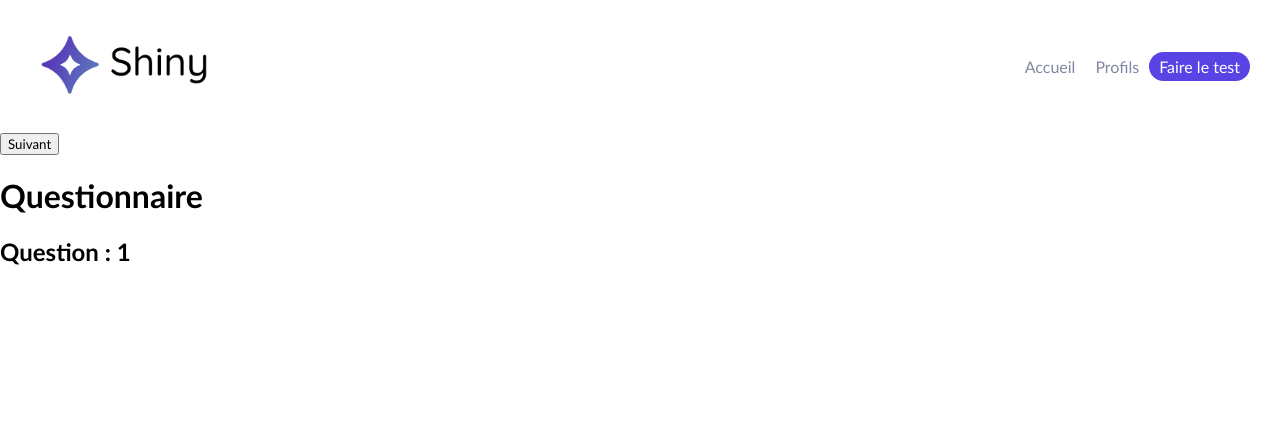
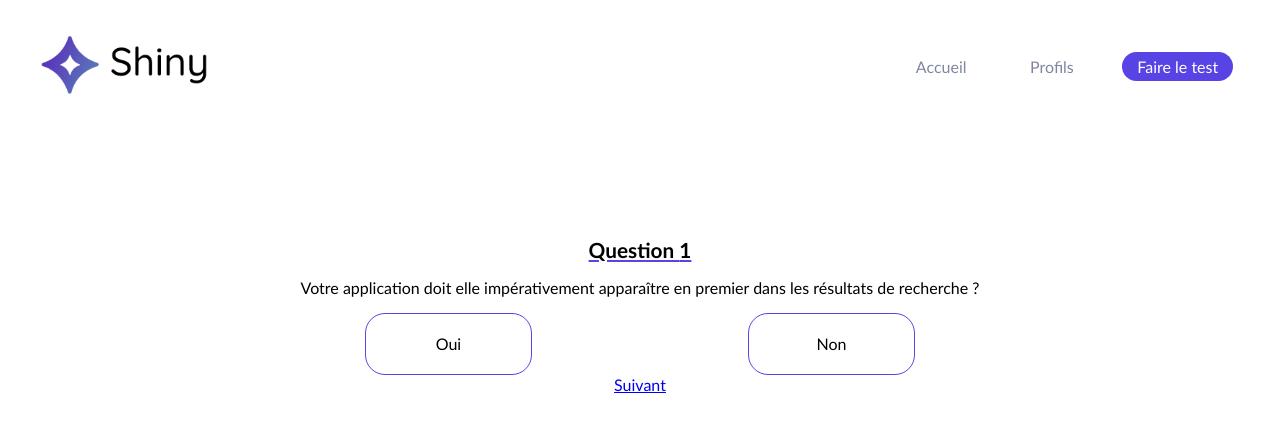
Before and after one commit to Vincmza/React_Practise_Project_2, a React (Create React App) app: page /survey/1 in a window 1280 px wide. Shown: the top 432 px of the page. Built offline with nearby package versions, Linux system fonts and the light colour scheme.

Commit message:
Pages : Home : set up design with styled-components. Pages : Freelances : currently working on design as well

```diff
--- a/src/components/Header/index.jsx
+++ b/src/components/Header/index.jsx
@@ -1,12 +1,12 @@
 import React from 'react';
 /*components*/
 import {Link} from "react-router-dom"
+import { StyledLink } from '../../utils/style/Atoms';
 
 /*style*/
 import styled from 'styled-components';
 
 /*files*/
-import colors from '../../utils/style/colors';
 import HeaderLogo from "../../assests/dark-logo.png"
 
 const Nav = styled.nav`
@@ -19,19 +19,11 @@
     height: 70px
 `
 const Menu = styled.div`
-    width:50%;
+    width:30%;
     display: flex;
-    justify-content: flex-end;
+    justify-content: space-around;
 `
-const StyledLink = styled(Link)`
-    display: flex;
-    align-items: center;
-    padding: 5px 10px;
-    color: #8186a0;
-    text-decoration: none;
-    font-size: 1em;
-    ${props => props.$isFullLink && `color: white; border-radius: 30px; background-color: ${colors.primary};`}
-`
+
 const Header = () => {
     return (
         <Nav>
--- a/src/pages/Home/index.jsx
+++ b/src/pages/Home/index.jsx
@@ -1,11 +1,54 @@
-import '../../styles/Home.css';
+import React from "react";
+import styled from "styled-components";
+
+/*components*/
+import { StyledLink } from "../../utils/style/Atoms";
+
+/*file*/
+import HomeIllustration from "../../assests/home-illustration.svg"
+import colors from "../../utils/style/colors";
+
+const HomeWrapper = styled.div`
+  display: flex;
+  justify-content:center;
+`
+const HomeContainer = styled.div`
+  margin: 30px;
+  background-color: ${colors.backgroundLight};
+  padding: 60px 90px;
+  display: flex;
+  flex-direction: row;
+  max-width: 1200px;
+`
+const LeftCol = styled.div`
+  display: flex;
+  flex-direction: column;
+  justify-content: center;
+  flex: 1;
+  ${StyledLink} {
+    max-width: 150px;
+  }
+`
+const StyledTitle = styled.h1`
+  padding-bottom: 30px;
+  max-width: 350px;
+  line-height: 50px;
+`
+const Illustration = styled.img`
+  flex: 1;
+`
 
 function Home() {
   return (
-    <div className="App">
-      <header className="App-header">
-      </header>
-    </div>
+    <HomeWrapper>
+      <HomeContainer>
+        <LeftCol>
+          <StyledTitle>Repérez vos besoins, on s'occupe du reste, avec les meilleurs talents</StyledTitle>
+          <StyledLink to="/survey/42" $isFullLink>Faire le test</StyledLink>
+        </LeftCol>
+        <Illustration src={HomeIllustration}/>
+      </HomeContainer>
+    </HomeWrapper>
   );
 }
 
--- a/src/pages/Survey/index.jsx
+++ b/src/pages/Survey/index.jsx
@@ -1,18 +1,61 @@
-import React, { useState } from 'react';
+import React from 'react';
 import { useParams } from 'react-router';
+/*components*/
+import { Link } from 'react-router-dom';
+/*flies*/
+import colors from '../../utils/style/colors';
+
+import styled from 'styled-components';
+
+const SurveyWrapper = styled.div`
+    display: flex;
+    flex-direction: column;
+    align-items:center;
+    padding:90px;
+`
+const QuestionTitle = styled.h1`
+    display: flex;
+    justify-content:center;
+    font-size: 1.3em;
+    text-decoration: underline ${colors.primary}
+`
+const Response = styled.div`
+    display:flex;
+    justify-content: space-between;
+    width: 50%;
+`
+const YesOrNo = styled.span`
+    border: 1px solid ${colors.primary};
+    border-radius: 20px;
+    width:30%;
+    height: 60px;
+    display:flex;
+    align-items:center;
+    justify-content:center;
+`
+
 
 const Survey = () => {
     let {questionNumber} = useParams()
+    let questionParsint = parseInt(questionNumber)
+    let previousQuestion = questionParsint - 1
+    let nextQuestion = questionParsint + 1
 
     return (
-        <div>
-            <div className="buttons">
-                {questionNumber > 1 && <button className="previous-btn">Précédent</button>}
-                <button className="then-btn">Suivant</button>
+        <SurveyWrapper>
+            <div>
+                <QuestionTitle>Question {questionParsint}</QuestionTitle>
+                <p>Votre application doit elle impérativement apparaître en premier dans les résultats de recherche ?</p>
             </div>
-            <h1>Questionnaire</h1>
-            <h2>Question : {questionNumber}</h2>
-        </div>
+            <Response>
+                <YesOrNo>Oui</YesOrNo>
+                <YesOrNo>Non</YesOrNo>
+            </Response>
+            <div>
+                {questionNumber > 1 && <Link to={`/survey/${previousQuestion}`}>Précédent</Link>}
+                <Link to={`/survey/${nextQuestion}`}>Suivant</Link>
+            </div>
+        </SurveyWrapper>
     );
 };
 
--- a/src/styles/Home.css
+++ /dev/null
@@ -1,4 +0,0 @@
-.App-header {
-    color:red;
-    font-size: 3em;
-}
--- /dev/null
+++ b/src/utils/style/Atoms.jsx
@@ -0,0 +1,14 @@
+import colors from "./colors";
+import { Link } from "react-router-dom";
+import styled from "styled-components";
+
+export const StyledLink = styled(Link)`
+    display: flex;
+    justify-content: center;
+    align-items: center;
+    padding: 5px 15px;
+    color: #8186a0;
+    text-decoration: none;
+    font-size: 1em;
+    ${props => props.$isFullLink && `color: white; border-radius: 30px; background-color: ${colors.primary};`}
+`
```
